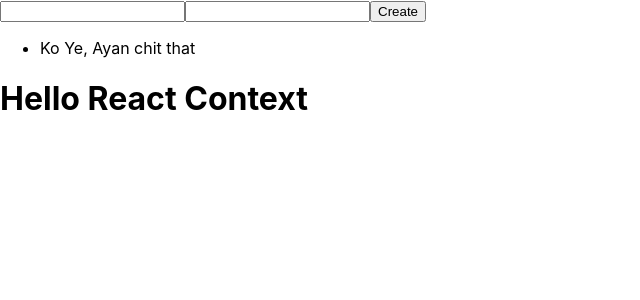
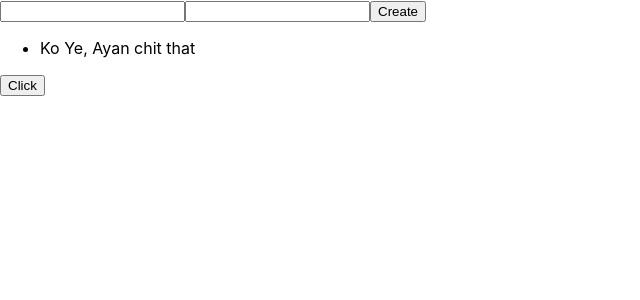
Before and after one commit to Ye99-AungKhant/React, a React (Create React App) app: page / in a window 1280 px wide. Shown: the top 300 px of the page, without its empty margins (0-640 px from the left). Built offline with nearby package versions, Linux system fonts and the light colour scheme.

Commit message:
useEffect

```diff
--- a/src/MyApp.js
+++ b/src/MyApp.js
@@ -1,4 +1,4 @@
-import React from 'react'
+import React, { useEffect } from 'react'
 
 // const MyContext = React.createContext();
 
@@ -42,26 +42,38 @@ const MyContext = React.createContext("Hello React Context")
 
 //functional component in context
 
-class MyApp extends React.Component {
-    render() {
-        return <Navbar/>
-    }
-}
+// class MyApp extends React.Component {
+//     render() {
+//         return <Navbar/>
+//     }
+// }
 
-class Navbar extends React.Component {
-    render() {
-        return <Brand/>
-    }
-}
+// class Navbar extends React.Component {
+//     render() {
+//         return <Brand/>
+//     }
+// }
 
-class Brand extends React.Component {
-    static contextType = MyContext
+// class Brand extends React.Component {
+//     static contextType = MyContext
 
-    render() {
-        return(
-            <h1>{this.context}</h1>
-        )
-    }
+//     render() {
+//         return(
+//             <h1>{this.context}</h1>
+//         )
+//     }
+// }
+
+//useEffect
+
+const MyApp = props => {
+    useEffect(() => {
+        const btn = document.getElementById('click')
+        btn.addEventListener('click', () => {
+            console.log('Hello react');
+        })
+    })
+     return <button id="click">Click</button>
 }
 
 export default MyApp
```
